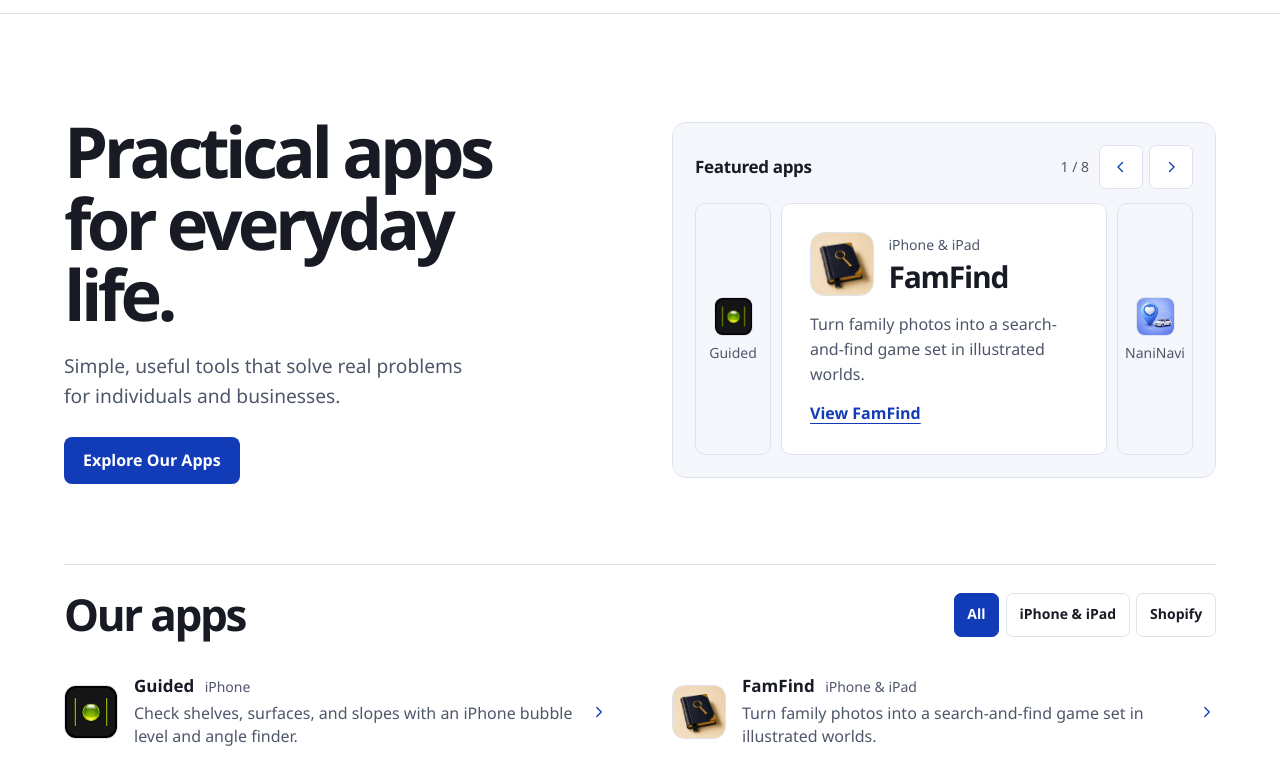
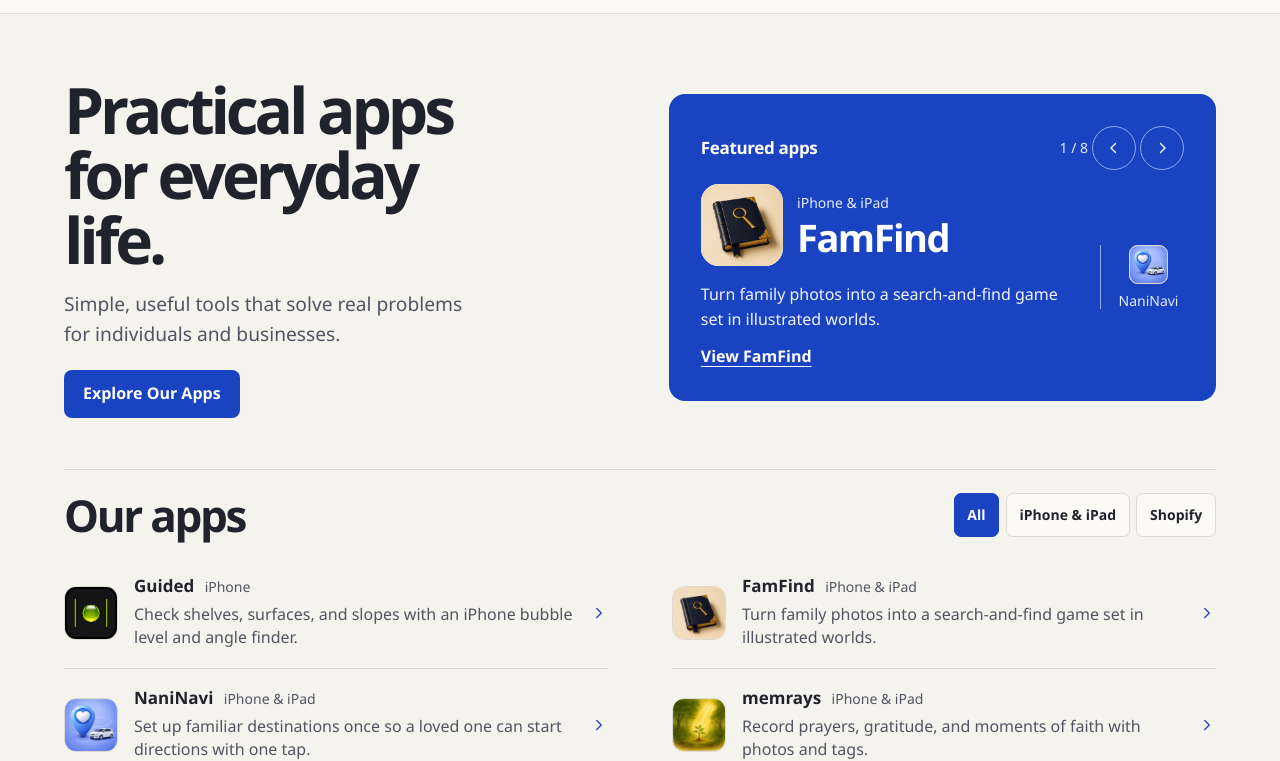
Before and after one commit to jmnanto/southeast-adventures, a plain HTML site: page index.html in a window 1280 px wide. Shown: the part 66-827 px from the top of the page. Drawn offline with Linux system fonts and the light colour scheme.

Commit message:
Warm up homepage and featured app carousel

```diff
--- a/css/seo-refresh.css
+++ b/css/seo-refresh.css
@@ -86,6 +86,15 @@
 .product-faq dd { margin: .25rem 0 0; }
 
 /* Homepage */
+.home {
+  --ivory: #f5f3ee;
+  --ink: #20232b;
+  --muted: #515461;
+  --line: #dedad1;
+  --royal: #1943c0;
+}
+
+.home .site-header { background: #fbfaf7; }
 .home .site-header nav { display: flex; flex-wrap: wrap; gap: .75rem 1.5rem; }
 
 .home-hero, .app-directory {
@@ -97,14 +106,14 @@
   display: grid;
   grid-template-columns: minmax(0, 1fr) minmax(0, 1fr);
   align-items: center;
-  gap: clamp(2rem, 5vw, 5rem);
-  padding-block: clamp(3rem, 8vw, 6.75rem) clamp(3rem, 7vw, 5rem);
+  gap: clamp(1.75rem, 4.5vw, 4.25rem);
+  padding-block: clamp(2.125rem, 5vw, 4.5rem) clamp(2.125rem, 4vw, 3.5rem);
 }
 
 .hero-intro h1 {
   max-width: 12ch;
-  margin: 0 0 1.25rem;
-  font-size: clamp(2.75rem, 5.5vw, 4.65rem);
+  margin: 0 0 1rem;
+  font-size: clamp(2.625rem, 5vw, 4.35rem);
   line-height: 1.015;
   font-weight: 740;
   letter-spacing: -.065em;
@@ -112,7 +121,7 @@
 
 .hero-intro p {
   max-width: 38ch;
-  margin-bottom: 1.65rem;
+  margin-bottom: 1.35rem;
   color: var(--muted);
   font-size: clamp(1.0625rem, 1.5vw, 1.25rem);
   line-height: 1.55;
@@ -135,10 +144,10 @@
 
 .app-carousel {
   min-width: 0;
-  padding: clamp(.875rem, 2vw, 1.375rem);
-  background: #f5f7fc;
-  border: 1px solid var(--line);
-  border-radius: .875rem;
+  padding: clamp(1rem, 2.5vw, 2rem);
+  background: var(--royal);
+  color: #fff;
+  border-radius: 1rem;
 }
 
 .carousel-header, .directory-header {
@@ -148,7 +157,7 @@
   flex-wrap: wrap;
 }
 
-.carousel-header { gap: .5rem 1rem; margin-bottom: .875rem; }
+.carousel-header { gap: .375rem .65rem; margin-bottom: .875rem; }
 .carousel-header h2 {
   margin: 0;
   font-size: 1.0625rem;
@@ -160,21 +169,17 @@
 .carousel-controls {
   display: flex;
   align-items: center;
-  gap: .375rem;
+  gap: .25rem;
 }
 
 .carousel-position {
-  margin-inline-end: .25rem;
-  color: var(--muted);
+  color: #e4ecff;
   font-size: .875rem;
   font-variant-numeric: tabular-nums;
   white-space: nowrap;
 }
 
 .carousel-controls button, .app-filters button {
-  border: 1px solid var(--line);
-  background: white;
-  color: var(--ink);
   font: inherit;
   cursor: pointer;
 }
@@ -185,16 +190,18 @@
   width: 2.75rem;
   height: 2.75rem;
   padding: 0;
-  border-radius: .4375rem;
-  color: var(--royal);
+  border: 1px solid #8fa9f3;
+  border-radius: 50%;
+  background: transparent;
+  color: #fff;
 }
 
-.carousel-controls button:hover { border-color: var(--royal); }
+.carousel-controls button:hover { background: #2954cd; }
 
 .carousel-cards {
   display: flex;
-  align-items: stretch;
-  gap: .625rem;
+  align-items: center;
+  gap: 1.25rem;
 }
 
 .featured-card {
@@ -203,10 +210,6 @@
   min-width: 0;
   flex-direction: column;
   align-items: flex-start;
-  padding: clamp(1.125rem, 2.3vw, 1.75rem);
-  border: 1px solid var(--line);
-  border-radius: .625rem;
-  background: #fff;
 }
 
 .featured-app-heading {
@@ -226,6 +229,13 @@
   object-fit: contain;
 }
 
+.featured-app-heading img {
+  width: clamp(4.5rem, 6.4vw, 5.5rem);
+  height: auto;
+  aspect-ratio: 1;
+  border: 0;
+}
+
 .platform-label {
   margin: 0;
   color: var(--muted);
@@ -233,23 +243,27 @@
   font-weight: 500;
 }
 
+.featured-app-heading .platform-label { color: #e4ecff; }
+
 .featured-app-heading h3 {
   margin: .15rem 0 0;
-  font-size: clamp(1.35rem, 2.5vw, 1.875rem);
+  font-size: clamp(1.55rem, 3vw, 2.375rem);
+  line-height: 1.08;
   letter-spacing: -.04em;
   overflow-wrap: anywhere;
 }
 
 .featured-description {
-  margin: 0 0 .875rem;
-  min-height: 4.65em;
-  color: var(--muted);
+  max-width: 40ch;
+  min-height: 3.1em;
+  margin: 0 0 .75rem;
+  color: #f0f4ff;
   line-height: 1.55;
 }
 
 .featured-link {
   margin-top: auto;
-  color: var(--royal);
+  color: #fff;
   font-weight: 650;
   text-underline-offset: .25em;
 }
@@ -258,13 +272,12 @@
   display: flex;
   align-items: center;
   justify-content: center;
-  flex: 0 0 4.75rem;
+  flex: 0 0 5.25rem;
   flex-direction: column;
   gap: .5rem;
-  padding: .375rem;
-  border: 1px solid var(--line);
-  border-radius: .625rem;
-  color: var(--muted);
+  padding-inline-start: .75rem;
+  border-inline-start: 1px solid #8fa9f3;
+  color: #e4ecff;
   text-align: center;
   font-size: .875rem;
   line-height: 1.25;
@@ -272,7 +285,7 @@
 }
 
 .app-directory {
-  padding-block: 1.5rem clamp(3rem, 6vw, 5rem);
+  padding-block: 1.25rem clamp(2.5rem, 4.5vw, 4rem);
   border-top: 1px solid var(--line);
 }
 
@@ -287,6 +300,9 @@
 
 .app-filters { display: flex; flex-wrap: wrap; gap: .4rem; }
 .app-filters button {
+  border: 1px solid var(--line);
+  background: #fbfaf7;
+  color: var(--ink);
   min-height: 2.75rem;
   padding: .3rem .8rem;
   border-radius: .4375rem;
@@ -338,6 +354,7 @@ button:focus-visible, .home a:focus-visible {
   outline: 2px solid var(--royal);
   outline-offset: 3px;
 }
+.home .app-carousel :focus-visible,
 .home .site-footer a:focus-visible { outline-color: white; }
 .home .directory-app h3 a:focus-visible { outline: 0; }
 
@@ -350,9 +367,7 @@ button:focus-visible, .home a:focus-visible {
   white-space: nowrap;
 }
 
-@media (max-width: 72rem) {
-  .carousel-preview--previous { display: none; }
-}
+.carousel-preview--previous { display: none; }
 
 @media (max-width: 57rem) {
   .carousel-preview { display: none; }
@@ -360,8 +375,9 @@ button:focus-visible, .home a:focus-visible {
 
 @media (max-width: 46rem) {
   .home-hero, .directory-grid { grid-template-columns: minmax(0, 1fr); }
-  .home-hero { gap: 2.25rem; }
+  .home-hero { gap: 1.75rem; }
   .hero-intro h1 { max-width: 13ch; }
+  .featured-description { min-height: 4.65em; }
 }
 
 @media (max-width: 32.5rem) {
@@ -370,6 +386,10 @@ button:focus-visible, .home a:focus-visible {
   .product-identity { flex-direction: column; margin-bottom: 1.75rem; }
 }
 
+@media (max-width: 22rem) {
+  .featured-description { min-height: 6.2em; }
+}
+
 @media (prefers-reduced-motion: reduce) {
   html { scroll-behavior: auto; }
 }
```
